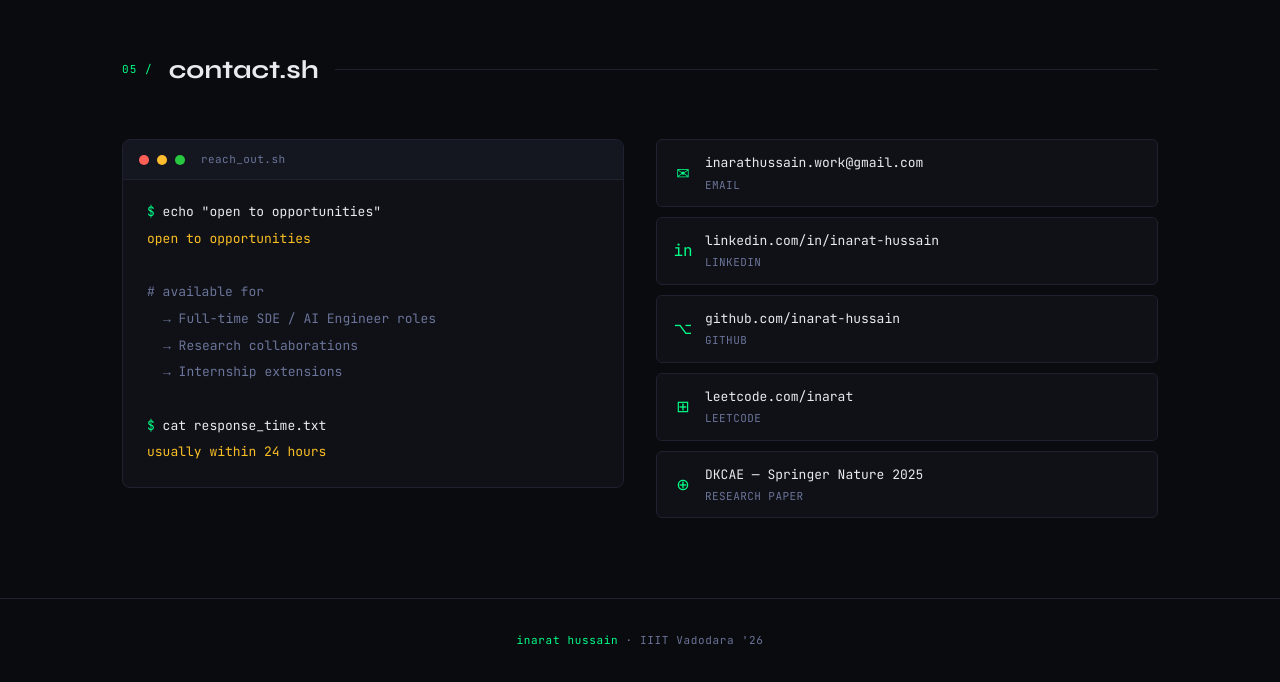
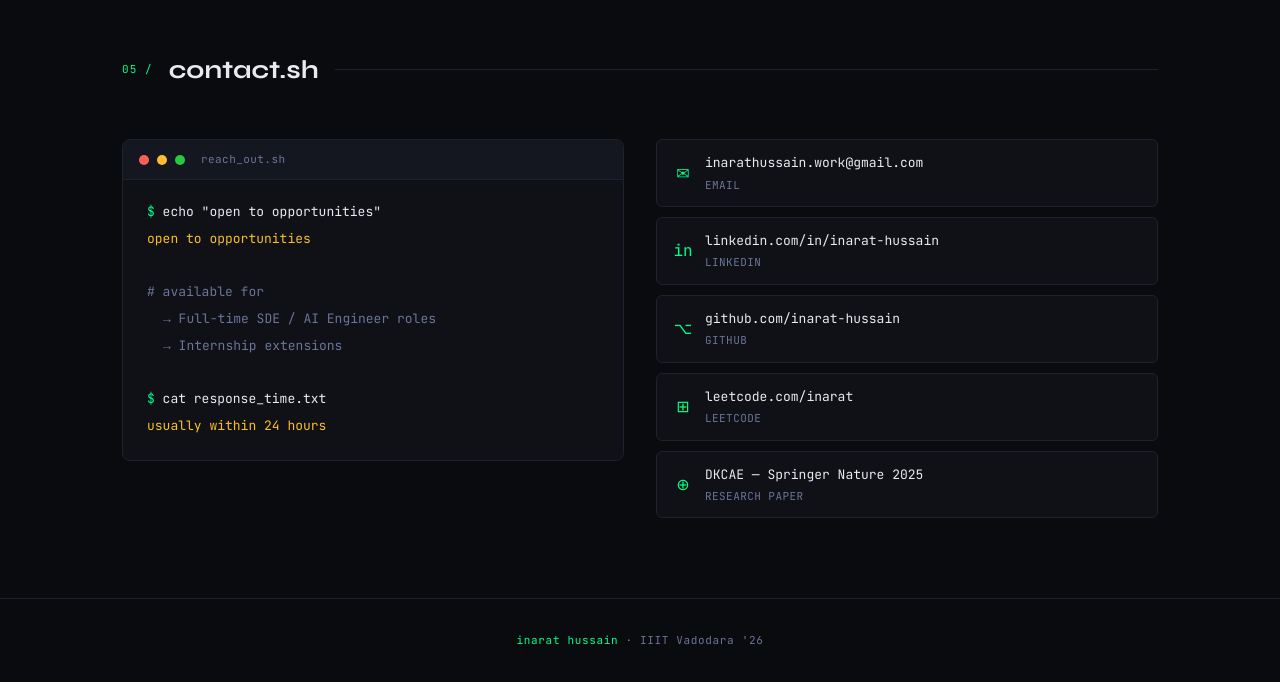
Before and after one commit to InaratHussain/portfolio, a React (Vite) app: page / in a window 1280 px wide. Shown: the part 3825-4507 px from the top of the page. Built offline with nearby package versions, Linux system fonts and the light colour scheme.

Commit message:
changes in contact section

```diff
--- a/src/components/Contact.jsx
+++ b/src/components/Contact.jsx
@@ -30,7 +30,6 @@ export default function Contact() {
             <div className={styles.line}>&nbsp;</div>
             <div className={styles.line}><span className={styles.comment}># available for</span></div>
             <div className={styles.line}><span className={styles.out}>→ Full-time SDE / AI Engineer roles</span></div>
-            <div className={styles.line}><span className={styles.out}>→ Research collaborations</span></div>
             <div className={styles.line}><span className={styles.out}>→ Internship extensions</span></div>
             <div className={styles.line}>&nbsp;</div>
             <div className={styles.line}><span className={styles.prompt}>$ </span><span className={styles.cmd}>cat response_time.txt</span></div>
```
